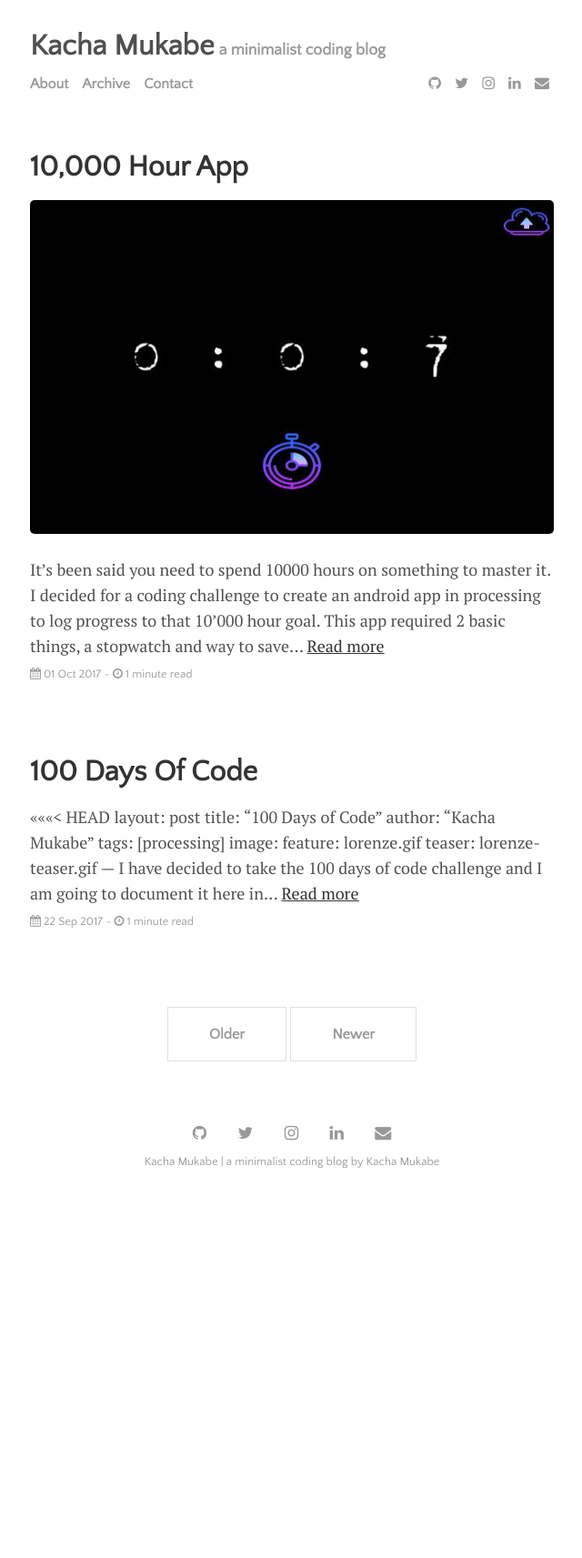
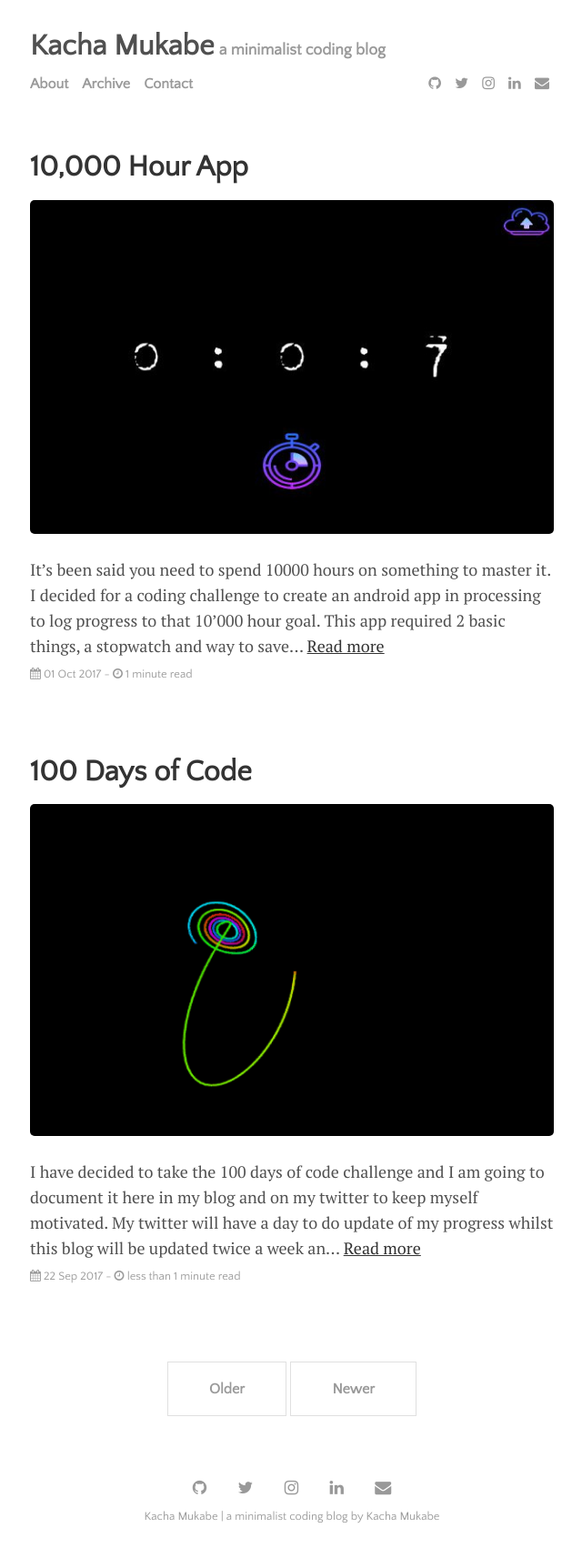
Before and after one commit to kachaMukabe/kachaMukabe.github.io, a Jekyll site: the page built from index.html, in a window 1280 px wide. Shown: the whole page at 91% size, without its empty margins (319-959 px from the left). Built offline with Jekyll 4.4.1, drawn with Linux system fonts in a browser that asks for light colours; nearby versions of some CDN libraries; the list of posts is cut into pages by our own code; before the commit the page ends 1323 px from its top, so only the background shows below that; some of the changed lines change nothing that is shown.

Commit message:
merge fix

```diff
--- a/_posts/2017-09-22-100-Days-of-Code.md
+++ b/_posts/2017-09-22-100-Days-of-Code.md
@@ -1,4 +1,3 @@
-<<<<<<< HEAD
 ---
 layout: post
 title: "100 Days of Code"
@@ -20,26 +19,3 @@
 The gif below doesn't have any sound but that's how my lorenz attractor works, looking forward to making more interesting stuff in processing over the next 99 days!
 
 ![Voice activated lorenze attractor](/assets/img/lorenze-main.gif)
-=======
----
-layout: post
-title: "100 Days of Code"
-author: "Kacha Mukabe"
-tags: [processing]
-image:
-  feature: lorenze.gif
-  teaser: lorenze-teaser.gif
----
-
-I have decided to take the 100 days of code challenge and I am going to document it here in my blog and on my twitter to keep myself motivated.
-My twitter will have a day to do update of my progress whilst this blog will be updated twice a week and will have more in depth details on what i have been working on.
-
-### Day 1:
-
-Currently learning about processing and decided to code up a Lorenz attractor based on a tutorial on the coding train by Dan Shiffman.
-I modified my lorenz attractor though, using the sound library i have coded it to only move when the inout sound is of a certain amplitutde. And a randomness is also added to the shape based on amplitude of the input sound.
-
-The gif below doesn't have any sound but that's how my lorenz attractor works, looking forward to making more interesting stuff in processing over the next 99 days!
-
-![Voice activated lorenze attractor](/assets/img/lorenze-main.gif)
->>>>>>> 5b411c053d0ca1aace4bbb687601765690adffd7
```
